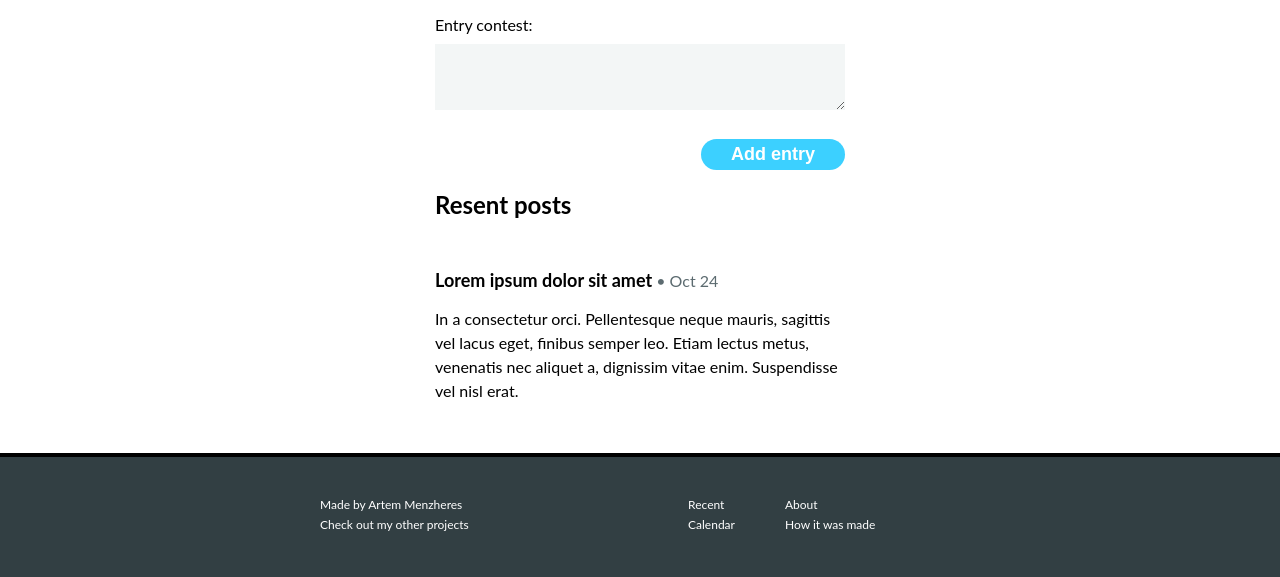
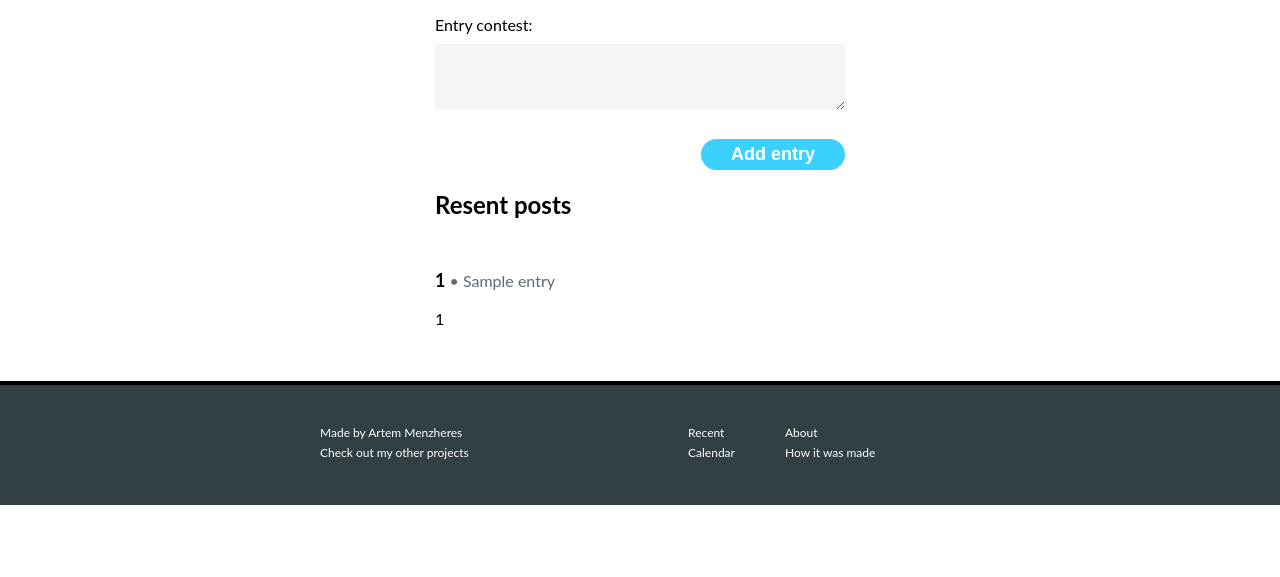
Before and after one commit to stepanskyvlad/flask-migro-blog, a Flask app: template templates/home.html in a window 1280 px wide. Shown: the part 227-804 px from the top of the page. After the commit the page ends 732 px from the top, so only its background shows below. Run offline with Flask 3, Linux system fonts and the light colour scheme; the template is opened without the code that fills it: most values are stand-ins (such as "Sample title", 1, 10 or a date in 2020).

Commit message:
edited app.py

```diff
--- a/app.py
+++ b/app.py
@@ -1,12 +1,37 @@
-from flask import Flask, render_template
+import datetime
+import os
+from flask import Flask, render_template, request
+from pymongo import MongoClient
+from dotenv import load_dotenv
 
-app = Flask(__name__)
+load_dotenv()
 
 
-@app.route('/')
-def home():
-    return render_template("home.html")
+def create_app():
+    app = Flask(__name__)
+    client = MongoClient(os.getenv("MONGO_URI"))
+    app.db = client.microblog
+
+    @app.route('/', methods=["GET", "POST"])
+    def home():
+        if request.method == "POST":
+            entry_content = request.form.get("content")
+            formatted_date = datetime.datetime.today().strftime("%Y-%m-%d")
+            app.db.entries.insert_one({"content": entry_content, "date": formatted_date})
+
+        entries_with_date = [
+            (
+                entry["content"],
+                entry["date"],
+                datetime.datetime.strptime(entry["date"], "%Y-%m-%d").strftime("%b %d"),
+            )
+            for entry in app.db.entries.find({})
+        ]
+
+        return render_template("home.html", entries=reversed(entries_with_date))
+
+    return app
 
 
 # if __name__ == '__main__':
-#     app.run()
+#     create_app().run(debug=True)
--- a/requirements.txt
+++ b/requirements.txt
@@ -0,0 +1,3 @@
+flask
+pymongo[srv]
+python-dotenv
--- a/templates/home.html
+++ b/templates/home.html
@@ -20,7 +20,7 @@
     <main class="main">
         <section>
             <h1>Add new entry</h1>
-            <form class="form" action="/entry" method="POST">
+            <form class="form" method="POST">
                 <p class="form__input">
                     <label class="form__label" for="entry">Entry contest:</label>
                     <textarea class="form__textarea" name="content" id="entry"></textarea>
@@ -30,16 +30,17 @@
         </section>
         <section>
             <h1>Resent posts</h1>
+            {% for entry in entries %}
             <article class="entry">
                 <div>
-                    <h2 class="entry__title">Lorem ipsum dolor sit amet</h2>
-                    <time class="entry__date" datetime="24-10-2019">• Oct 24</time>
+                    <h2 class="entry__title">{{ entry[0] | truncate(30, true) }}</h2>
+                    <time class="entry__date" datetime="{{ entry[1] }}">• {{ entry[2] }}</time>
                 </div>
                 <p class="entry__content">
-                    In a consectetur orci. Pellentesque neque mauris, sagittis vel lacus eget, finibus semper leo.
-                    Etiam lectus metus, venenatis nec aliquet a, dignissim vitae enim. Suspendisse vel nisl erat.
+                    {{ entry[0] }}
                 </p>
             </article>
+            {% endfor %}
         </section>
     </main>
     <footer class="footer">
```
Also changed, not shown: 1 other file.
